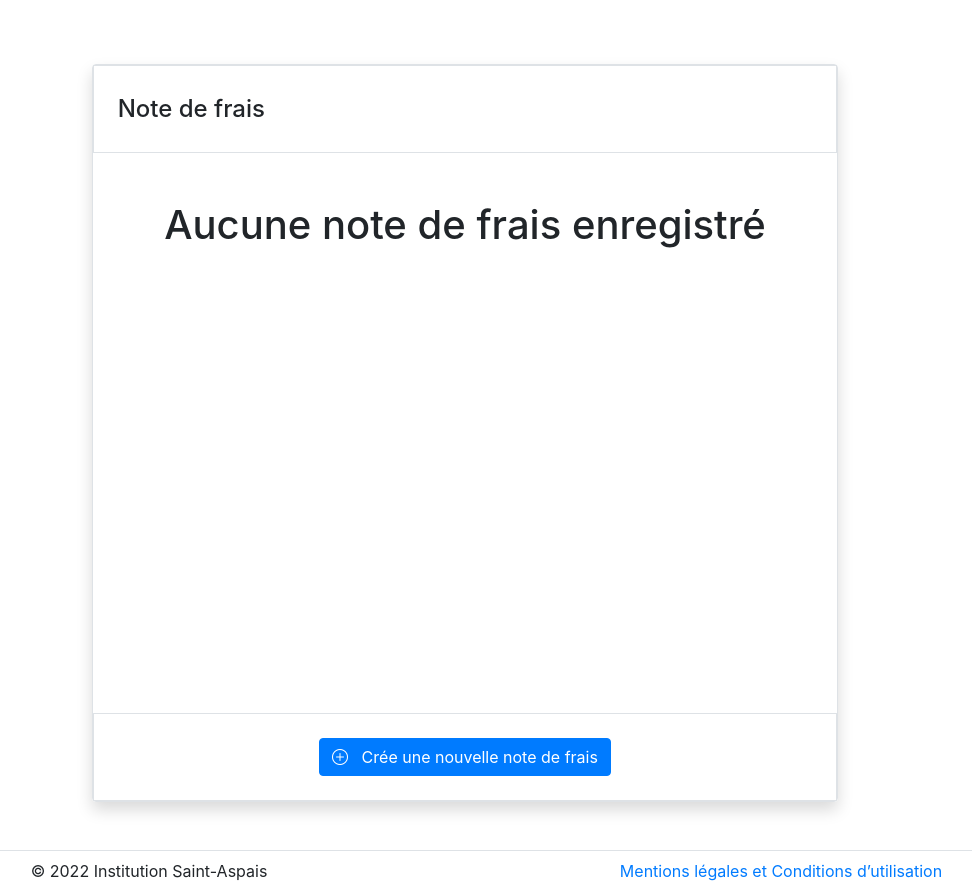
After one commit to Le-trio-malefique/Projet_note_de_frais, a PHP site: template vue/vueSaisie/vueSaisie.php in a window 1280 px wide. The commit adds this page. Shown: the whole page, without its empty margins (175-1147 px from the left). Run offline with PHP 8.4, Linux system fonts and the light colour scheme; the template is opened without the code that fills it, so the values that code supplies are empty; some libraries are stand-ins or nearby versions.

Commit message:
vue ndf / saisie ndf

```diff
--- a/ctl/ctlNoteDeFrais.php
+++ b/ctl/ctlNoteDeFrais.php
@@ -6,13 +6,13 @@ $action = $_GET['action'];
 switch($action){
     case 'lister':
         $result = DbNoteDeFrais::lister($_SESSION['id']);
-        include 'vue/vueSaisie/v_Saisie.php';
+        include 'vue/vueSaisie/v_ListeNdf.php';
         break;
 
     case 'newNote':
         DbNoteDeFrais::newNote($_SESSION['id']);
         $result = DbNoteDeFrais::lister($_SESSION['id']);
-        include 'vue/vueSaisie/v_Saisie.php';
+        include 'vue/vueSaisie/v_ListeNdf.php';
         break;
 
     case 'saisie':
--- a/vue/vueSaisie/v_Saisie.php
+++ b/vue/vueSaisie/v_ListeNdf.php
@@ -18,7 +18,7 @@
                                     ".$row['Date']."
                                 </td>
                                 <td class='p-3'>
-                                    <a class='btn btn-primary' href='#'>Saisir des frais</a>
+                                    <a class='btn btn-primary' href='index.php?ctl=notedefrais&action=saisie&id=".$row['Id_ndf']."'>Saisir des frais</a>
                                 </td>
                             </tr>";
                 }
--- /dev/null
+++ b/vue/vueSaisie/vueSaisie.php
@@ -0,0 +1,48 @@
+<!-- CARD NEW NOTE DE FRAIS -->
+<div class="row w-100 mx-auto d-flex justify-content-center mt-3" style="min-height : 100vh!important;">
+    <!-- CARD BOX -->
+    <div class="col-md-7 border rounded shadow my-md-5">
+        <!-- TITRE -->
+        <div class="row border" style="min-height : 11vh!important;">
+            <h4 class="text-left my-auto p-2 ml-3">Note de frais</h4>
+        </div>
+        <!-- TEXTE -->
+        <div class="row text-center" style="min-height : 70vh!important;">
+            <div class="mt-5 mx-5 w-100">
+        <?php
+            if(isset($result)){
+                echo "<table class='table-striped w-100'>";
+                foreach ($result as $row){
+                    echo "<tr>
+                                <td class='p-3'>
+                                    ".$row['Date']."
+                                </td>
+                                <td class='p-3'>
+                                    <a class='btn btn-primary' href='index.php?ctl=notedefrais&action=saisie&id=".$row['Id_ndf']."'>Saisir des frais</a>
+                                </td>
+                            </tr>";
+                }
+                echo "</table>";
+            }
+            else{
+                echo '<h1>
+                        Aucune note de frais enregistré
+                    </h1>';
+            }
+        ?>
+            </div>
+        </div>
+        <div class="row border d-flex justify-content-around text-center" style="min-height : 11vh!important;">
+            <a class='p-3 my-auto' href="index.php?ctl=notedefrais&action=newNote"><button type="button" class="btn btn-primary"><i class="bi bi-plus-circle"></i> &nbsp Crée une nouvelle note de frais</button></a>
+        </div>
+        <!-- BUTTONS
+        <div class="row border d-flex justify-content-around text-center" style="min-height : 11vh!important;">
+            <div class="col-lg-6 p-3 my-auto">
+                <button type="button" class="btn btn-primary" href="https://google.fr"><i class="bi bi-plus-circle"></i> &nbsp Nouvelle note de frais 1</button>
+            </div>
+            <div class="col-lg-6 p-3 my-auto">
+                <button type="button" class="btn btn-primary"><i class="bi bi-plus-circle"></i> &nbsp Nouvelle note de frais 2</button>
+            </div>
+        </div>-->
+    </div>
+</div>
```
